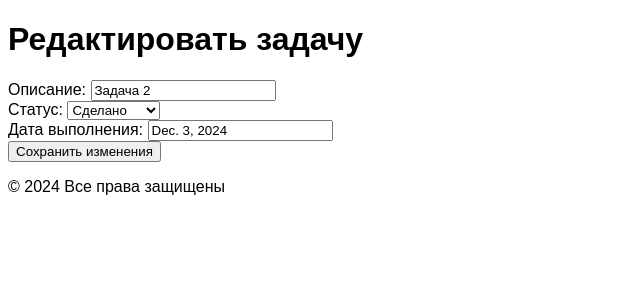
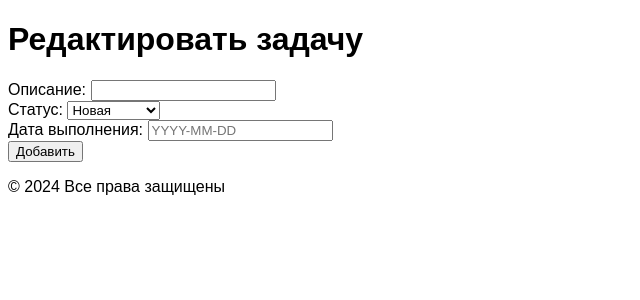
Before and after one commit to Belinvagen/homework_55_Abdraliev_Belek, a Django app: page /2/edit/ in a window 1280 px wide. Shown: the part 52-352 px from the top of the page, without its empty margins (0-640 px from the left). Run offline with Django 5.2, Linux system fonts and the light colour scheme; data comes from the database, SQL or seed files in the repository; parts of the project's set-up code (start-up, migrations or seed data) failed here and were passed over.

Commit message:
Обновлён шаблон task_form

```diff
--- a/todo_app/templates/todo/task_form.html
+++ b/todo_app/templates/todo/task_form.html
@@ -1,13 +1,17 @@
 <form method="post">
     {% csrf_token %}
     <label for="description">Описание:</label>
-    <input type="text" id="description" name="description" value="{{ form.description.value }}">
-    <br>
+    <input type="text" name="description" id="description"><br>
+
     <label for="status">Статус:</label>
-    {{ form.status }}
-    <br>
+    <select name="status" id="status">
+        <option value="new">Новая</option>
+        <option value="in_progress">В процессе</option>
+        <option value="done">Сделано</option>
+    </select><br>
+
     <label for="due_date">Дата выполнения:</label>
-    <input type="text" id="due_date" name="due_date" value="{{ form.due_date.value }}">
-    <br>
-    <button type="submit">{{ button_text }}</button>
+    <input type="text" name="due_date" id="due_date" placeholder="YYYY-MM-DD"><br>
+
+    <button type="submit">Добавить</button>
 </form>
```
